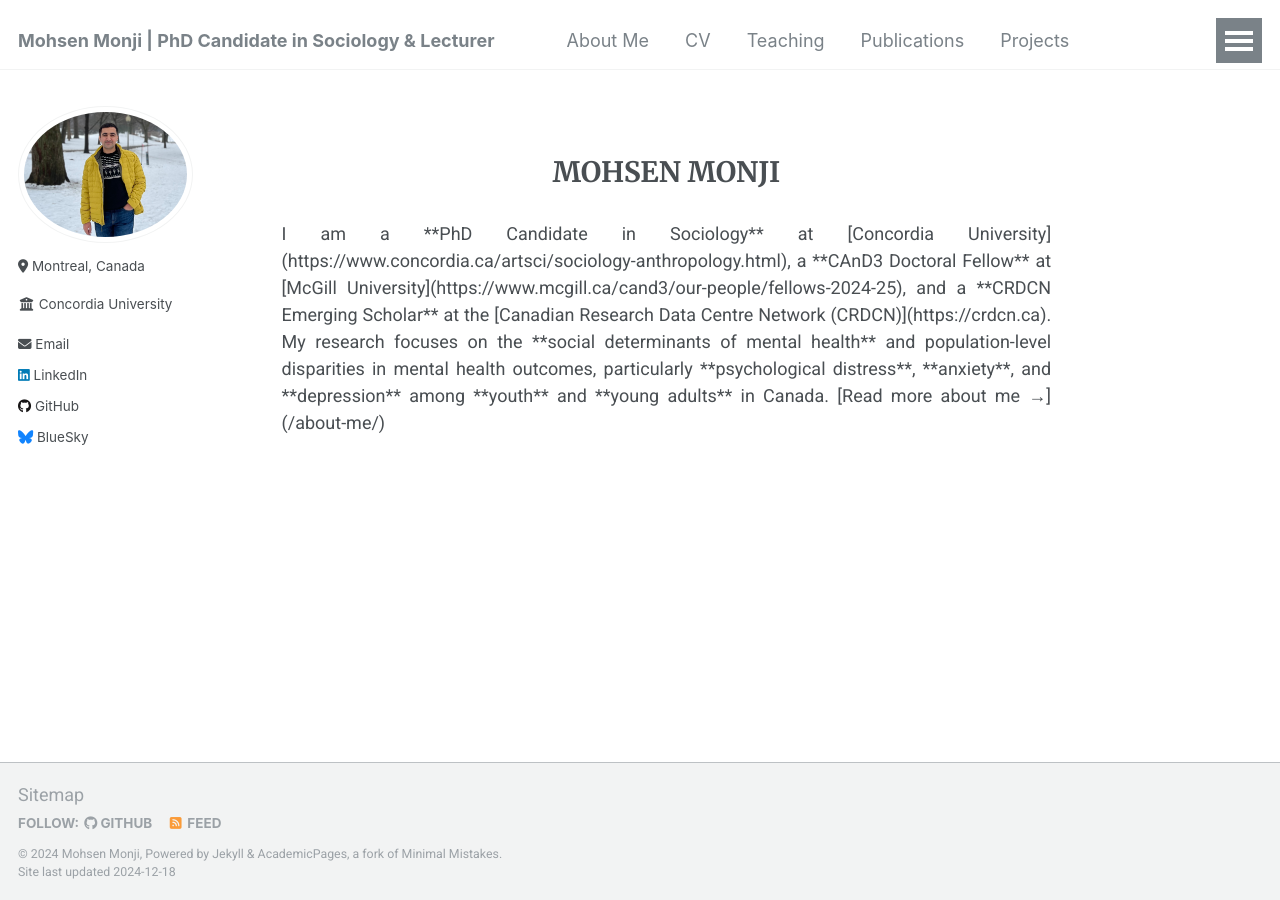
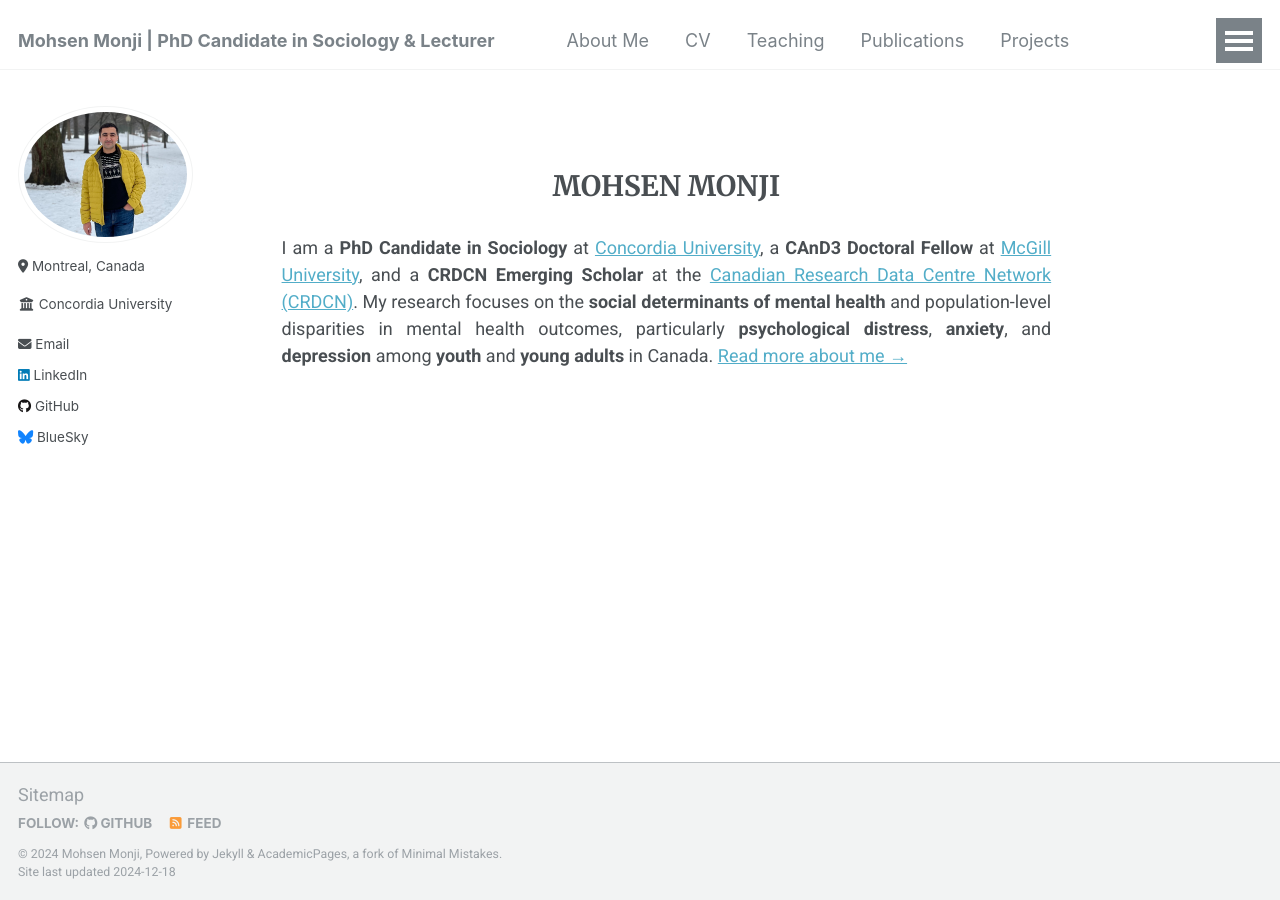
Before and after one commit to Mohsnmonji/mohsnmonji.github.io, a Jekyll site: the page built from _pages/front.md, in a window 1280 px wide. Built offline with Jekyll 4.4.1, drawn with Linux system fonts in a browser that asks for light colours; our own code applies the rules of GitHub Pages for plain Markdown files; part of the change alters nothing that is shown.

Commit message:
Update front.md

```diff
--- a/_pages/front.md
+++ b/_pages/front.md
@@ -1,7 +1,14 @@
+---
+permalink: /
+title: ""
+seo_title: "Home"
+description: "Sociologist and Population Mental Health Researcher"
+author_profile: true
+---
+
 <div style="text-align: center; margin-top: 50px;">
   <h1 style="margin-bottom: 30px;">MOHSEN MONJI</h1>
 </div>
 
-<p style="margin-top: 20px;">
+
 I am a **PhD Candidate in Sociology** at [Concordia University](https://www.concordia.ca/artsci/sociology-anthropology.html), a **CAnD3 Doctoral Fellow** at [McGill University](https://www.mcgill.ca/cand3/our-people/fellows-2024-25), and a **CRDCN Emerging Scholar** at the [Canadian Research Data Centre Network (CRDCN)](https://crdcn.ca). My research focuses on the **social determinants of mental health** and population-level disparities in mental health outcomes, particularly **psychological distress**, **anxiety**, and **depression** among **youth** and **young adults** in Canada. [Read more about me →](/about-me/)
-</p>
```
